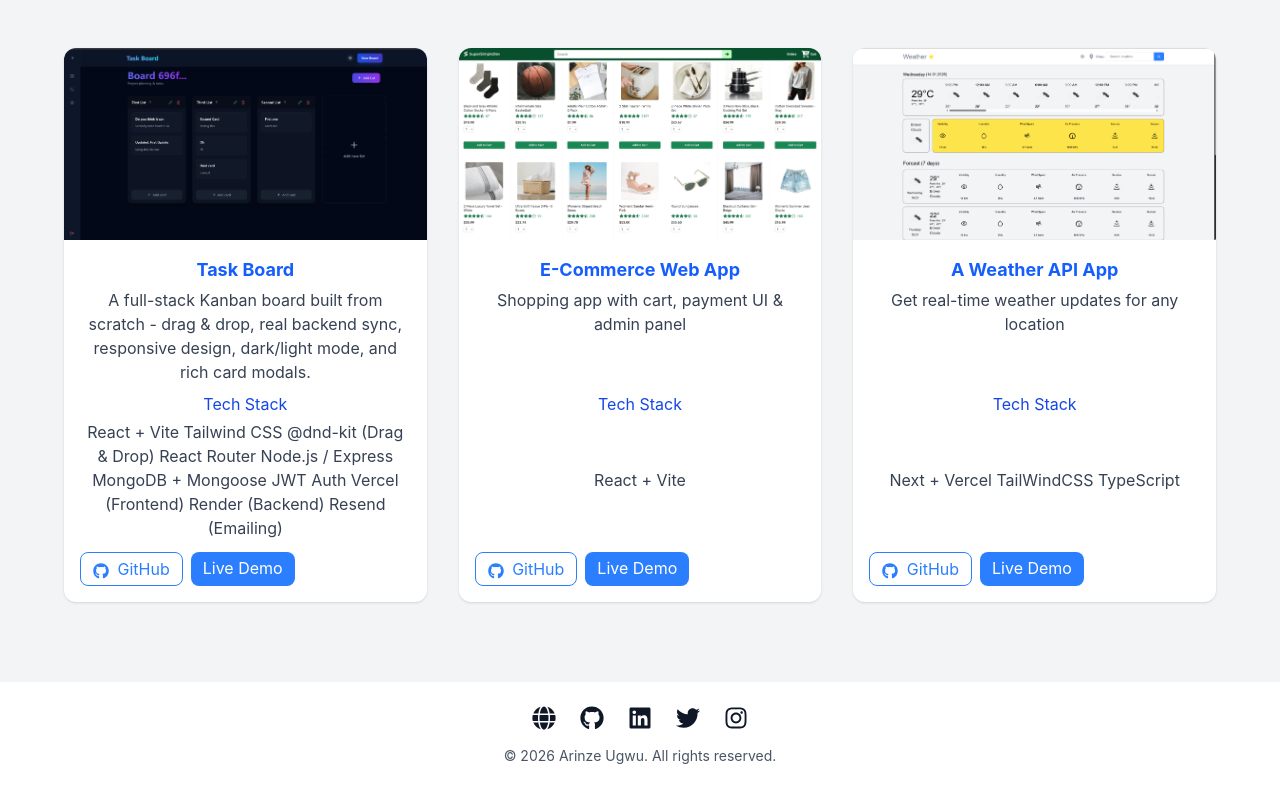
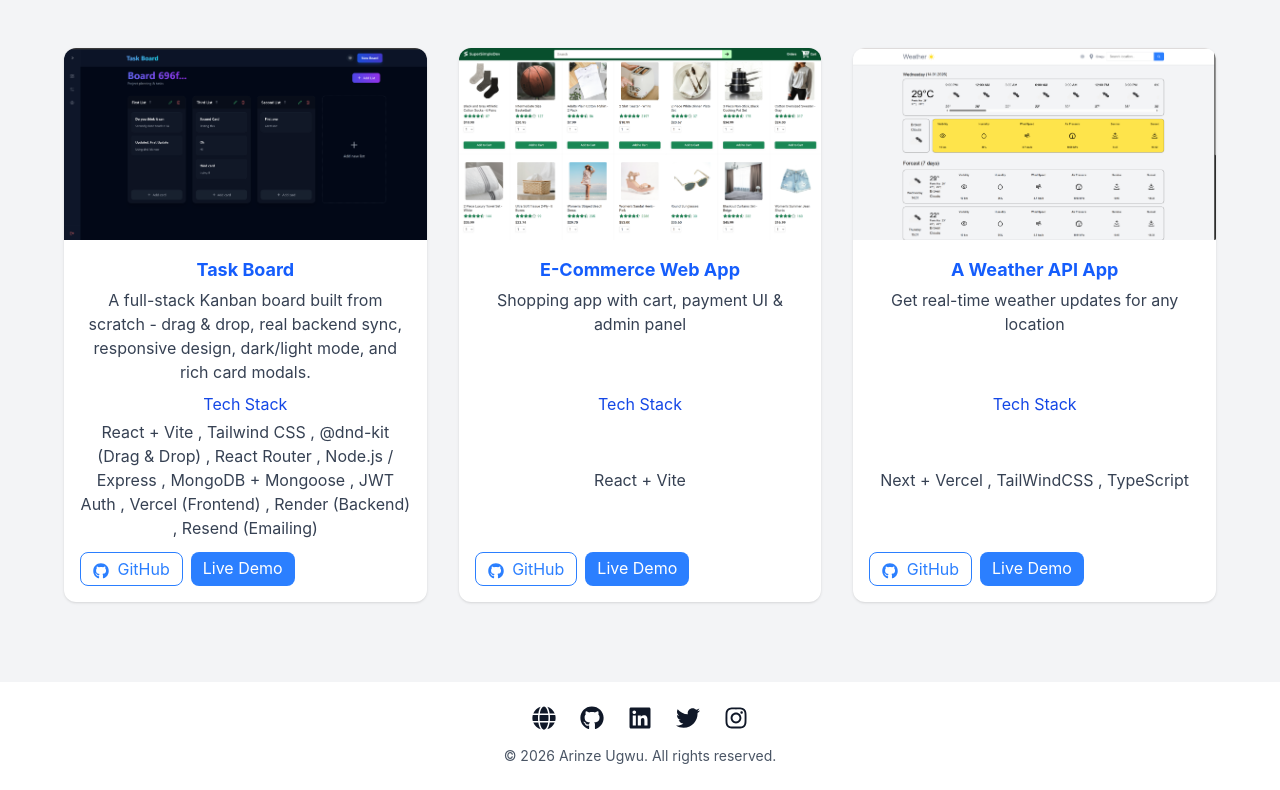
Before and after one commit to arinzeugwu347/portfolio, a React (Vite) app: page / in a window 1280 px wide. Shown: the part 1805-2595 px from the top of the page. Built offline with nearby package versions, Linux system fonts and the light colour scheme.

Commit message:
Add space between tachstack array

```diff
--- a/src/components/FeaturedProjects.jsx
+++ b/src/components/FeaturedProjects.jsx
@@ -84,7 +84,7 @@ export default function FeaturedProjects() {
 
                 <p className="text-blue-700 dark:text-blue-300 mt-2 flex-grow">Tech Stack</p>
                 <p className="text-gray-700 dark:text-gray-300 mt-1 flex-grow">
-                  {project.techStack}
+                  {project.techStack.join(', ')}
                 </p>
 
                 <div className="mt-3 flex gap-2">
```
